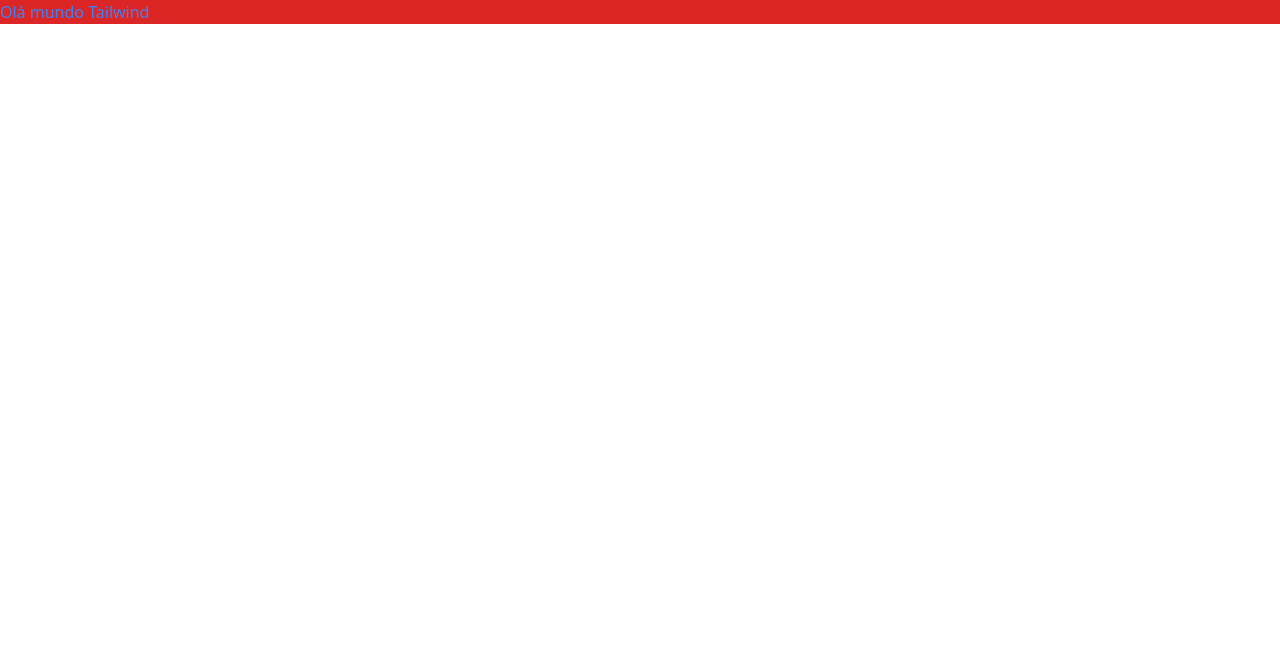
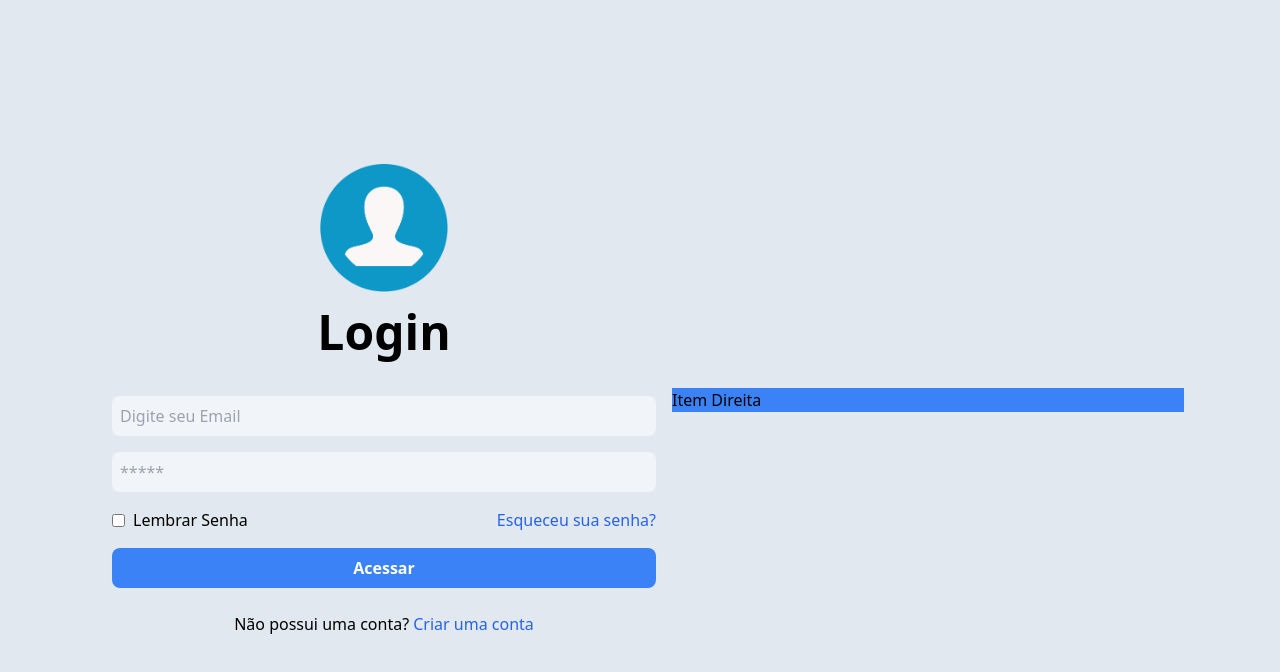
Before and after one commit to DorigonBruno/Tela_Login, a website: page src/index.html in a window 1280 px wide. Drawn offline with Linux system fonts and the light colour scheme.

Commit message:
tela de login pronta

```diff
--- a/src/index.html
+++ b/src/index.html
@@ -1,12 +1,40 @@
 <!DOCTYPE html>
 <html lang="pt-br">
+
 <head>
   <meta charset="UTF-8">
   <meta name="viewport" content="width=device-width, initial-scale=1.0">
   <link rel="stylesheet" href="./styles/output.css">
   <title>Tela de Login Tailwind</title>
 </head>
-<body>
-  <h1 class="bg-red-600 text-blue-500">Olá mundo Tailwind</h1>
+
+<body class="bg-slate-200">
+  <main class="w-full h-screen flex items-center justify-center">
+    <section class="w-full flex1 p-4 max-w-xl">
+      <div class="flex flex-col items-center gap-4 mb-10">
+        <img class="max-w-32 w-full hover:scale-110 duration-200" src="./assets/user.png" alt="imagem do usuário">
+        <h1 class="font-bold text-3xl lg:text-5xl">Login</h1>
+      </div>
+      <form class="flex w-full flex-col gap-4">
+        <input class="rounded-lg p-2 bg-slate-100 focus:bg-white focus:outline-none" type="email" id="email"
+          placeholder="Digite seu Email">
+        <input class="rounded-lg p-2 bg-slate-100 focus:bg-white focus:outline-none" type="password" id="senha"
+          placeholder="*****">
+        <div class="flex justify-between items-center">
+          <div class="flex items-center gap-2">
+            <input type="checkbox" id="lembrar">
+            <label class="cursor-pointer" for="lembrar">Lembrar Senha</label>
+          </div>
+          <a class="font-medium text-blue-600 hover:text-blue-500 duration-200" href="#">Esqueceu sua senha?</a>
+        </div>
+        <button class="bg-blue-500 p-2 font-bold rounded-lg text-white hover:bg-blue-600 duration-300 mb-6">Acessar</button>
+      </form>
+      <p class="font-medium text-center">Não possui uma conta?
+        <a class="font-medium text-blue-600 hover:text-blue-500 duration-200" href="#">Criar uma conta</a>
+      </p>
+    </section>
+    <section class="w-full flex1 bg-blue-500 max-w-lg">Item Direita</section>
+  </main>
 </body>
+
 </html>
```
Also changed, not shown: src/assets/techs.png (added), src/assets/user.png (added), src/styles/output.css.
